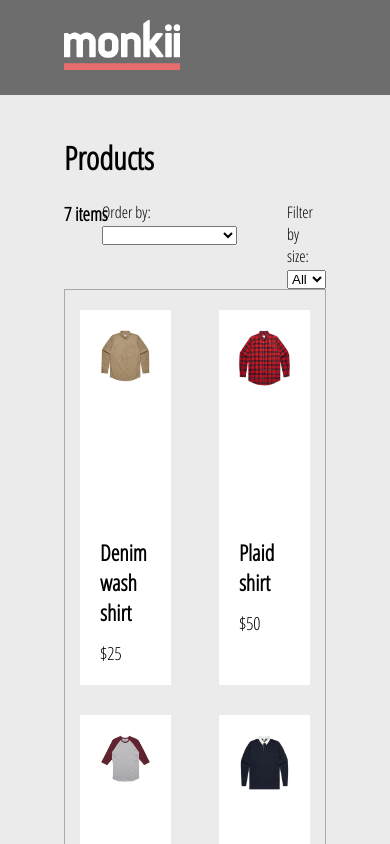
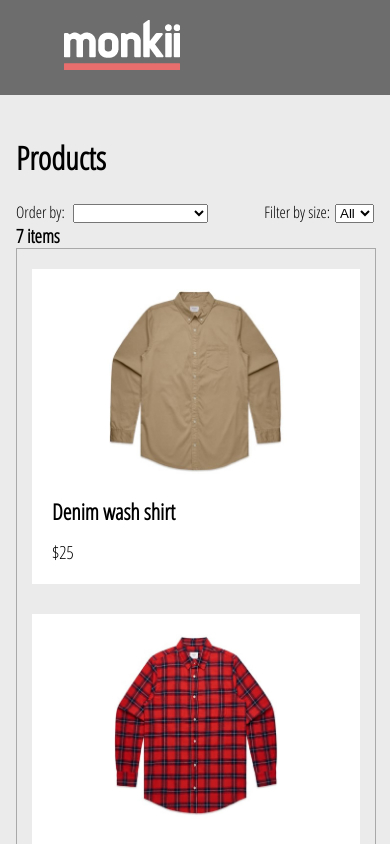
Before and after one commit to rebisha/Product-Sort, a React app: page / in a window 390 px wide. Shown: the top 844 px of the page. Built offline with nearby package versions, Linux system fonts and the light colour scheme.

Commit message:
fixing the breakpoint styles
- fixing the breakpoint styles

```diff
--- a/src/Components/Product-Card-Collection/ProductCardCollection.js
+++ b/src/Components/Product-Card-Collection/ProductCardCollection.js
@@ -59,7 +59,7 @@ const ProductCardCollection = () => {
 
       <Fragment>
         {
-          selected && selected.toLowerCase() !== "all" && sortProduct ?
+          selected && selected.toLowerCase() !== "all" ?
             filterWithSize(productWithFilter) : filterWithSize(productWithoutFilter)
         }
       </Fragment>
--- a/src/Components/Product-Card-Collection/productCardCollection.scss
+++ b/src/Components/Product-Card-Collection/productCardCollection.scss
@@ -1,9 +1,10 @@
 @import "../../assets/styles/functions";
 @import "../../assets/styles/variables";
+@import "../../assets/styles/mixins";
 
 .productCollection {
   display: flex;
-  flex-direction: row-reverse;
+  flex-direction: column;
   flex-wrap: wrap;
   justify-content: space-between;
 
@@ -22,7 +23,25 @@
 
   .selectorWrapper {
     display: flex;
-    justify-content: flex-end;
-    width: 50%;
+    justify-content: space-between;
+    width: 100%;
+
+    @include medium {
+      justify-content: flex-end;
+      width: 80%;
+    }
+
+    @include large {
+      justify-content: flex-end;
+      width: 80%;
+    }
+  }
+
+  @include medium {
+    flex-direction: row-reverse;
+  }
+
+  @include large {
+    flex-direction: row-reverse;
   }
 }
--- a/src/Components/Product-Card/productCard.scss
+++ b/src/Components/Product-Card/productCard.scss
@@ -1,16 +1,26 @@
 @import "../../assets/styles/functions";
 @import "../../assets/styles/variables";
+@import "../../assets/styles/mixins";
 
 .productCard {
   &Wrapper {
     align-items: center;
     background-color: $white;
     display: flex;
-    flex: 1 0 calc(27.333% - 20px);
     flex-direction: column;
     margin: units(10px 15px 20px);
-    max-width: calc(27.333% - 20px);
+    width: 100%;
     padding: units(20px);
+
+    @include medium {
+      flex: 1 0 calc(40.333% - 20px);
+      max-width: calc(45.333% - 20px);
+    }
+
+    @include large {
+      flex: 1 0 calc(27.333% - 20px);
+      max-width: calc(27.333% - 20px);
+    }
   }
 
   &Image {
--- a/src/Components/Select/select.scss
+++ b/src/Components/Select/select.scss
@@ -1,8 +1,18 @@
 @import "../../assets/styles/functions";
+@import "../../assets/styles/mixins";
 
 .select {
     &:first-child {
-        margin-right: 50px;
+        margin-right: 25px;
+
+        @include medium {
+            margin-right: 50px;
+        }
+
+        @include large {
+            margin-right: 50px;
+        }
+
     }
 
     &Label {
--- a/src/app.scss
+++ b/src/app.scss
@@ -1,5 +1,6 @@
 @import "./assets/styles/functions";
 @import "./assets/styles/variables";
+@import "./assets/styles/mixins";
 
 html {
   background-color: $light-grey;
@@ -11,5 +12,13 @@ body {
 }
 
 .homepage {
-  padding: units(20px 64px);
+  padding: units(20px 16px);
+
+  @include medium {
+    padding: units(20px 32px);
+  }
+
+  @include large {
+    padding: units(20px 64px);
+  }
 }
--- a/src/assets/styles/mixins/_breakpoint.scss
+++ b/src/assets/styles/mixins/_breakpoint.scss
@@ -17,7 +17,7 @@
 }
 
 @mixin large() {
-    @media only screen and (min-width: 1024px) and (max-width: 1440px) {
+    @media only screen and (min-width: 1024px) {
         @content;
     }
 }
```
